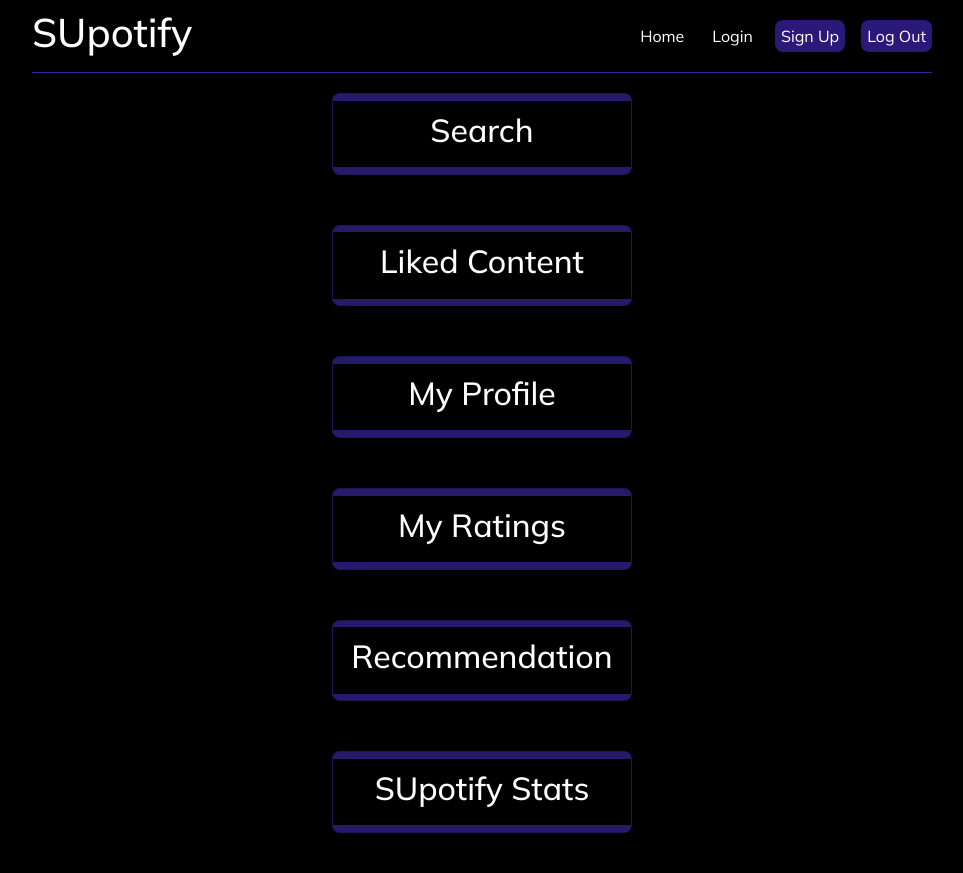
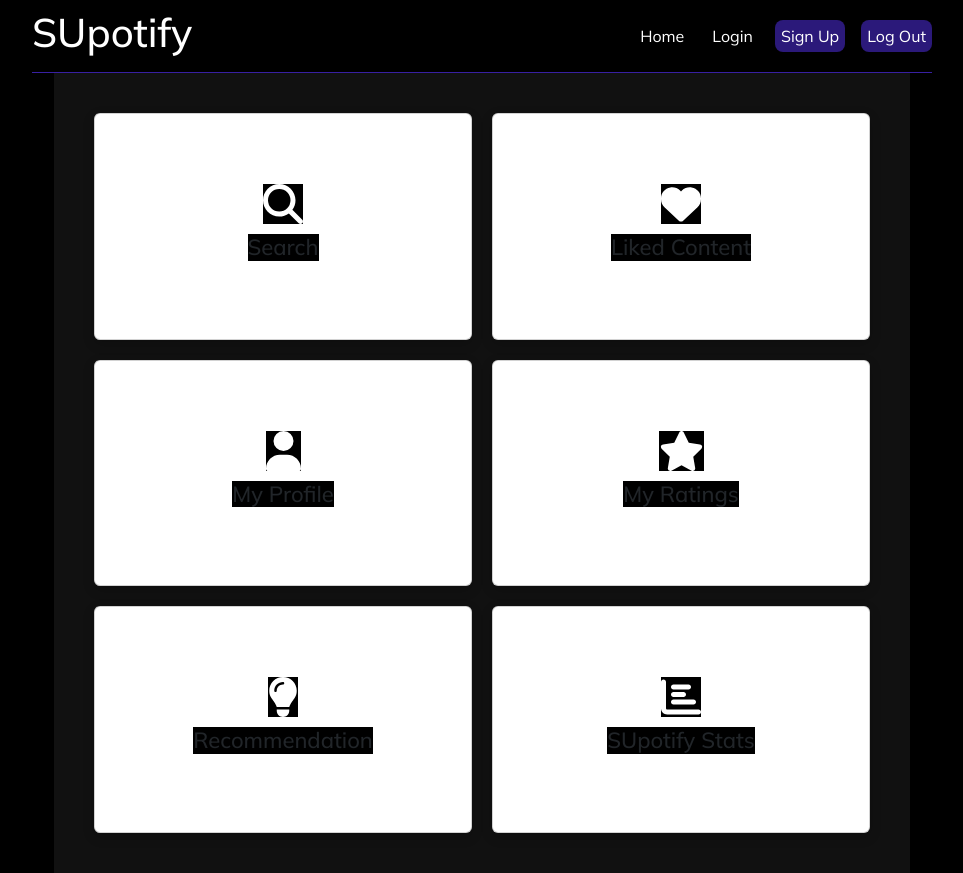
Before and after one commit to bkabadayii/SUpotify, a React (Create React App) app in the folder Frontend/: page / in a window 1280 px wide. Shown: the whole page, without its empty margins (158-1121 px from the left). Built offline with nearby package versions, Linux system fonts and the light colour scheme; sample sign-in values are in the browser's storage.

Commit message:
preDemo2

```diff
--- a/Frontend/src/Home.css
+++ b/Frontend/src/Home.css
@@ -1,51 +1,57 @@
 .home-container {
-  display: flex;
-  flex-direction: column; /* Stack children vertically */
-  justify-content: flex-start; /* Align children to the start of the main axis */
-  align-items: center; /* Center children along the cross axis */
-  height: 100vh;
-  padding: 20px;
-  gap: 30px; /* Adds space between flex items */
+  display: grid;
+  grid-template-columns: repeat(auto-fit, minmax(300px, 1fr)); /* Responsive grid layout */
+  justify-content: center;
+  gap: 20px; /* Reduced gap for a more compact layout */
+  padding: 40px;
+  background-color: #111111; /* Dark background for contrast */
+  min-height: 100vh;
 }
 
 .card {
-  width: 300px; /* Adjust width as needed */
-  border-radius: 8px;
-  overflow: hidden;
+  display: flex;
+  flex-direction: column; /* Stack content vertically */
+  justify-content: center;
+  align-items: center;
+  border-radius: 15px;
   cursor: pointer;
-  background-color: rgb(37, 27, 106); /* Purple background */
-  color: white; /* Set text color to white */
-  box-shadow: 0 2px 4px rgba(0, 0, 0, 0.1); /* Subtle shadow for depth */
-  transition: box-shadow 0.3s ease, transform 0.3s ease; /* Transition effects */
-  display: flex; /* Add flex display to center content */
-  align-items: center; /* Center content vertically */
-  justify-content: center; /* Center content horizontally */
-  height: 100px; /* Set a fixed height for the cards */
-  margin-bottom: 20px; /* Space between cards */
+  background-color: #292929; /* Subdued background for cards */
+  color: white;
+  box-shadow: 0 4px 12px rgba(0, 0, 0, 0.2);
+  transition: transform 0.3s ease, box-shadow 0.3s ease;
+  padding: 20px;
+  text-align: center;
+
 }
 
 .card:hover {
-  box-shadow: 0 8px 16px rgba(0, 0, 0, 0.2); /* More pronounced shadow on hover */
-  background-color: rgb(66, 57, 124); /* A lighter purple for hover */
-  transform: translateY(-5px); /* Slight lift effect */
+  transform: scale(1.05); /* Slight scale up on hover */
+  box-shadow: 0 6px 15px rgba(0, 0, 0, 0.3);
 }
 
-.card-content {
-  text-align: center;
-  width: 100%; /* Ensure the content takes up the full width of the card */
-  padding: 20px;
+.card-icon {
+  font-size: 40px;
+  margin-bottom: 10px;
+  color: #BB86FC; /* Theme color for icons */
 }
 
-.card-content h2,
-.card-content p {
-  margin: 0; /* Reset margins for headings and paragraphs */
-  color: white; /* Ensure text is white */
+.card-title {
+  font-size: 22px;
+  margin: 0;
 }
 
-.card-content h2 {
-  font-size: 24px;
+@media screen and (max-width: 768px) {
+  .home-container {
+    grid-template-columns: 1fr; /* Single column layout on smaller screens */
+    padding: 20px;
+    gap: 15px; /* Even smaller gap on smaller screens */
+  }
+
+  .card-icon {
+    font-size: 35px; /* Adjust size for smaller screens */
+  }
+
+  .card-title {
+    font-size: 20px;
+  }
 }
-
-.card-content p {
-  font-size: 16px;
-}
--- a/Frontend/src/Home.js
+++ b/Frontend/src/Home.js
@@ -2,6 +2,9 @@
 import React from 'react';
 import { useHistory } from 'react-router-dom';
 import './Home.css';
+import { FontAwesomeIcon } from '@fortawesome/react-fontawesome'; // Import Font Awesome
+import { faSearch, faHeart, faUser, faStar, faLightbulb, faChartBar } from '@fortawesome/free-solid-svg-icons'; // Import specific icons
+
 
 const Home = () => {
   const history = useHistory();
@@ -30,64 +33,38 @@
     history.push('/stats');
   };
 
-  // Inline styles
-  const cardStyle = {
-    width: '300px',
-    borderRadius: '8px',
-    overflow: 'hidden',
-    cursor: 'pointer',
-    backgroundColor: 'rgb(37, 27, 106)', // Purple background
-    boxShadow: '0 2px 4px rgba(0, 0, 0, 0.1)',
-    display: 'flex',
-    alignItems: 'center',
-    justifyContent: 'center',
-    height: '100px',
-    marginBottom: '20px',
-  };
-
-  const cardContentStyle = {
-    textAlign: 'center',
-    width: '100%', // Ensure the content takes up the full width of the card
-    padding: '10px',
-    color: 'white', // Set text color to white
-  };
-
   return (
     <div className="home-container">
-      <div className="card" style={cardStyle} onClick={goToSearch}>
-        <div style={cardContentStyle}>
-          <h2>Search</h2>
-        </div>
+      <div className="card" onClick={goToSearch}>
+        <FontAwesomeIcon icon={faSearch} className="card-icon" />
+        <h2 className="card-title">Search</h2>
       </div>
 
-      <div className="card" style={cardStyle} onClick={goToLikedContent}>
-        <div style={cardContentStyle}>
-          <h2>Liked Content</h2>
-        </div>
+      <div className="card" onClick={goToLikedContent}>
+        <FontAwesomeIcon icon={faHeart} className="card-icon" />
+        <h2 className="card-title">Liked Content</h2>
       </div>
 
-      <div className="card" style={cardStyle} onClick={goToMyProfile}>
-        <div style={cardContentStyle}>
-          <h2>My Profile</h2>
-        </div>
+      <div className="card" onClick={goToMyProfile}>
+        <FontAwesomeIcon icon={faUser} className="card-icon" />
+        <h2 className="card-title">My Profile</h2>
       </div>
 
-      <div className="card" style={cardStyle} onClick={goToMyRatings}>
-        <div style={cardContentStyle}>
-          <h2>My Ratings</h2>
-        </div>
+      <div className="card" onClick={goToMyRatings}>
+        <FontAwesomeIcon icon={faStar} className="card-icon" />
+        <h2 className="card-title">My Ratings</h2>
       </div>
 
-      <div className="card" style={cardStyle} onClick={goToRecommendations}>
-        <div style={cardContentStyle}>
-          <h2>Recommendation</h2>
-        </div>
+      <div className="card" onClick={goToRecommendations}>
+        <FontAwesomeIcon icon={faLightbulb} className="card-icon" />
+        <h2 className="card-title">Recommendation</h2>
+
       </div>
 
-      <div className="card" style={cardStyle} onClick={goToStats}>
-        <div style={cardContentStyle}>
-          <h2>SUpotify Stats</h2>
-        </div>
+      <div className="card" onClick={goToStats}>
+        <FontAwesomeIcon icon={faChartBar} className="card-icon" />
+        <h2 className="card-title">SUpotify Stats</h2>
+
       </div>
 
     </div>
--- a/Frontend/src/MyProfile.css
+++ b/Frontend/src/MyProfile.css
@@ -29,7 +29,7 @@
   width: 150px;
   height: 150px;
   border-radius: 50%;
-  border: 3px solid #673AB7;
+  border: 3px solid #3820a3;
   display: block;
   margin: 0 auto;
 }
@@ -55,7 +55,7 @@
 button {
   background-color: black; /* Black button background */
   color: white;
-  border: 2px solid #673AB7; /* Purple border */
+  border: 2px solid #3820a3; /* Purple border */
   padding: 10px 15px;
   margin: 5px;
   border-radius: 5px;
@@ -117,7 +117,7 @@
 .remove-button {
   background-color: black; /* Black background for remove button */
   color: white; /* White text for visibility */
-  border: 2px solid #673AB7; /* Purple border */
+  border: 2px solid #3820a3; /* Purple border */
   padding: 5px 10px; /* Smaller padding for a smaller button */
   margin-left: 10px;
   font-size: 0.9em; /* Slightly smaller font size */
--- a/Frontend/src/MyRatings.css
+++ b/Frontend/src/MyRatings.css
@@ -53,6 +53,7 @@
 .rating-item:hover {
   transform: scale(1.03);
   box-shadow: 0 4px 8px rgba(0, 0, 0, 0.5);
+  cursor: pointer;
 }
 
 @media (max-width: 768px) {
--- a/Frontend/src/MyRatings.js
+++ b/Frontend/src/MyRatings.js
@@ -106,7 +106,7 @@
           <div key={rating._id} className="rating-item" onClick={() => goToAlbumDetails(rating.album)}>
             <img src={rating.albumDetails?.imageURL} alt={rating.albumDetails?.name} />
             <div>
-              <p>Album: {rating.albumDetails?.name}</p>
+              <p>{rating.albumDetails?.name}</p>
               <p>Rating: {rating.rating}/10</p>
               <p>Rated on: {new Date(rating.ratedAt).toLocaleDateString()}</p>
             </div>
@@ -120,7 +120,7 @@
           <div key={rating._id} className="rating-item" onClick={() => goToArtistDetails(rating.artist)}>
             <img src={rating.artistDetails?.imageURL} alt={rating.artistDetails?.name} />
             <div>
-              <p>Artist: {rating.artistDetails?.name}</p>
+              <p>{rating.artistDetails?.name}</p>
               <p>Rating: {rating.rating}/10</p>
               <p>Rated on: {new Date(rating.ratedAt).toLocaleDateString()}</p>
             </div>
--- a/Frontend/src/Stats.js
+++ b/Frontend/src/Stats.js
@@ -1,7 +1,5 @@
 import React, { useState } from 'react';
 import axios from 'axios';
-import { Chart } from 'react-google-charts';
-import { generateBarChart } from './ChartGenerator';
 import 'chart.js/auto';
 import './Stats.css';
 
@@ -56,19 +54,6 @@
     setSelectedArtists(value);
   };
 
-  const getChartData = () => {
-    const data = [
-        ['Genre', 'Number of Tracks', 'Average Rating']
-    ];
-
-    if (topRatedGenres) {
-        Object.entries(topRatedGenres).forEach(([genre, { numTracks, avgRating }]) => {
-            data.push([genre, numTracks, parseFloat(avgRating)]);
-        });
-    }
-
-    return data;
-  };
 
   const handleLikedContentSubmit = async (e, contentType) => {
     e.preventDefault();
@@ -327,7 +312,6 @@
 
                 <button type="submit">Apply Filters</button>
               </form>
-              {topRatedGenres && generateBarChart(topRatedGenres)}
             </div>
             )}
 
--- a/package.json
+++ b/package.json
@@ -1,5 +1,8 @@
 {
   "dependencies": {
+    "@fortawesome/fontawesome-svg-core": "^6.5.1",
+    "@fortawesome/free-solid-svg-icons": "^6.5.1",
+    "@fortawesome/react-fontawesome": "^0.2.0",
     "chart.js": "^4.4.1",
     "react": "^18.2.0",
     "react-chartjs-2": "^5.2.0",
```
Also changed, not shown: Frontend/src/ChartGenerator.js (deleted, +0 -33 lines), 1 other file (tests, documents, lock files or other folders).
